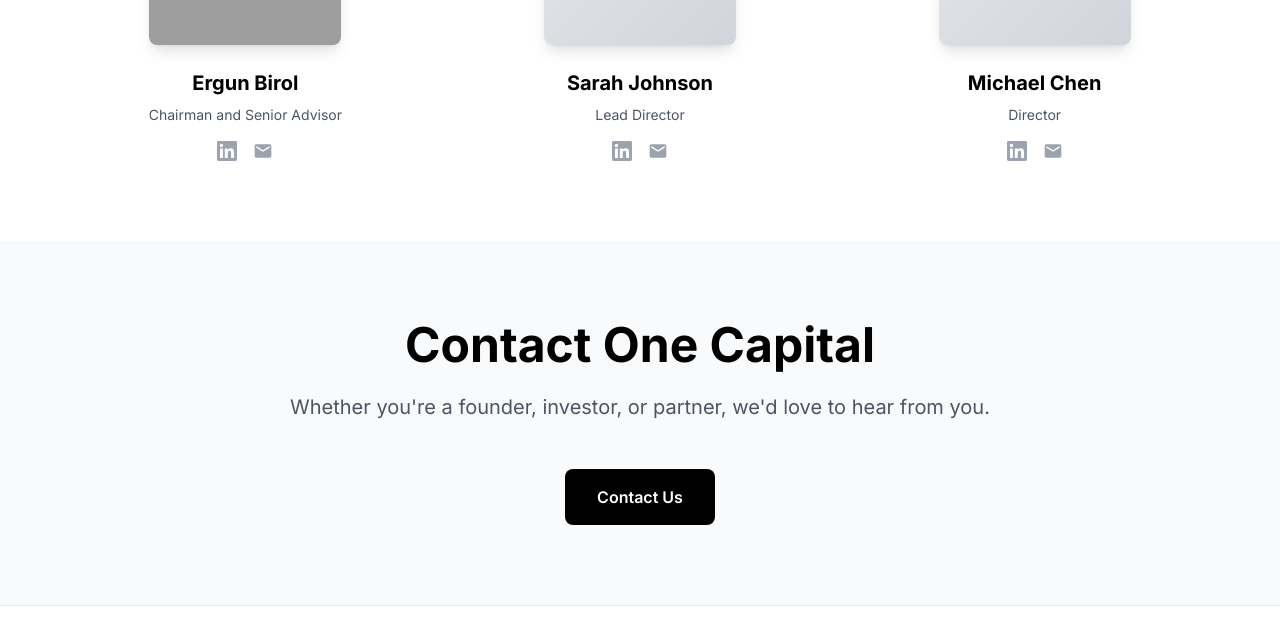
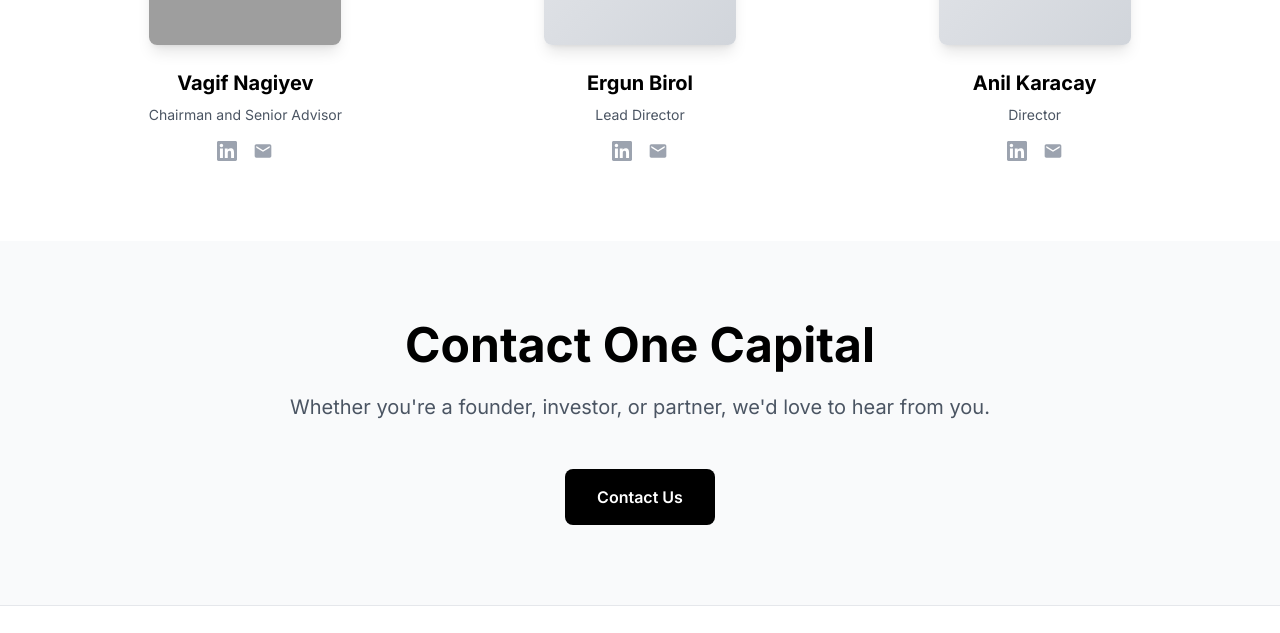
Before and after one commit to yusufsimmsek/one-web, a website: page index.html in a window 1280 px wide. Shown: the part 2355-2988 px from the top of the page. Drawn offline with nearby package versions, Linux system fonts and the light colour scheme; grey boxes are pictures that could not be loaded.

Commit message:
Team üyeleri güncellendi - Vagif Nagiyev, Ergun Birol, Anil Karacay

```diff
--- a/index.html
+++ b/index.html
@@ -222,7 +222,7 @@
                     </div>
 
                     <!-- Name and Title -->
-                    <h3 class="text-xl font-bold mb-2 text-black">Ergun Birol</h3>
+                    <h3 class="text-xl font-bold mb-2 text-black">Vagif Nagiyev</h3>
                     <p class="text-gray-600 mb-4 text-sm">Chairman and Senior Advisor</p>
 
                     <!-- Social Links -->
@@ -254,7 +254,7 @@
                     </div>
 
                     <!-- Name and Title -->
-                    <h3 class="text-xl font-bold mb-2 text-black">Sarah Johnson</h3>
+                    <h3 class="text-xl font-bold mb-2 text-black">Ergun Birol</h3>
                     <p class="text-gray-600 mb-4 text-sm">Lead Director</p>
 
                     <!-- Social Links -->
@@ -286,7 +286,7 @@
                     </div>
 
                     <!-- Name and Title -->
-                    <h3 class="text-xl font-bold mb-2 text-black">Michael Chen</h3>
+                    <h3 class="text-xl font-bold mb-2 text-black">Anil Karacay</h3>
                     <p class="text-gray-600 mb-4 text-sm">Director</p>
 
                     <!-- Social Links -->
```
